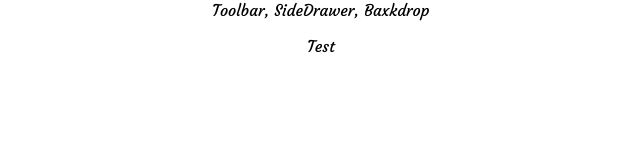
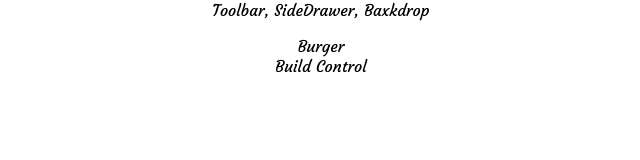
Before and after one commit to VladyslavLytvynenko22/the-burger-builder, a React (Create React App) app: page / in a window 1280 px wide. Shown: the top 160 px of the page, without its empty margins (319-959 px from the left). Built offline with nearby package versions, Linux system fonts and the light colour scheme; the HTML template or start-up script is replaced by a standard one.

Commit message:
Starting Implementation of The Burger Builder Container

```diff
--- a/src/App.js
+++ b/src/App.js
@@ -2,13 +2,14 @@
 
 import classes from './App.module.css';
 import Layaut from './components/Layaout/Layaout';
+import BurgerBuilder from './containers/BurgerBuilder/BurgerBuilder';
 
 class App extends Component {
   render() {
     return (
       <div className={classes.App}>
         <Layaut>
-          <p>Test</p>
+          <BurgerBuilder />
         </Layaut>
       </div>
     );
--- a/src/components/Layaout/Layaout.js
+++ b/src/components/Layaout/Layaout.js
@@ -1,11 +1,12 @@
 import React from 'react';
 
 import Aux from './../../hoc/Auxiliary';
+import classes from './Layaout.module.css';
 
 const layaout = (props) => (
   <Aux>
     <div>Toolbar, SideDrawer, Baxkdrop</div>
-    <main>{props.children}</main>
+    <main className={classes.Content}>{props.children}</main>
   </Aux>
 );
 
--- /dev/null
+++ b/src/components/Layaout/Layaout.module.css
@@ -0,0 +1,3 @@
+.Content {
+  margin-top: 16px;
+}
--- /dev/null
+++ b/src/containers/BurgerBuilder/BurgerBuilder.js
@@ -0,0 +1,16 @@
+import React, { Component } from 'react';
+
+import Aux from './../../hoc/Auxiliary';
+
+class BurgerBuilder extends Component {
+  render() {
+    return (
+      <Aux>
+        <div>Burger</div>
+        <div>Build Control</div>
+      </Aux>
+    );
+  }
+}
+
+export default BurgerBuilder;
```
